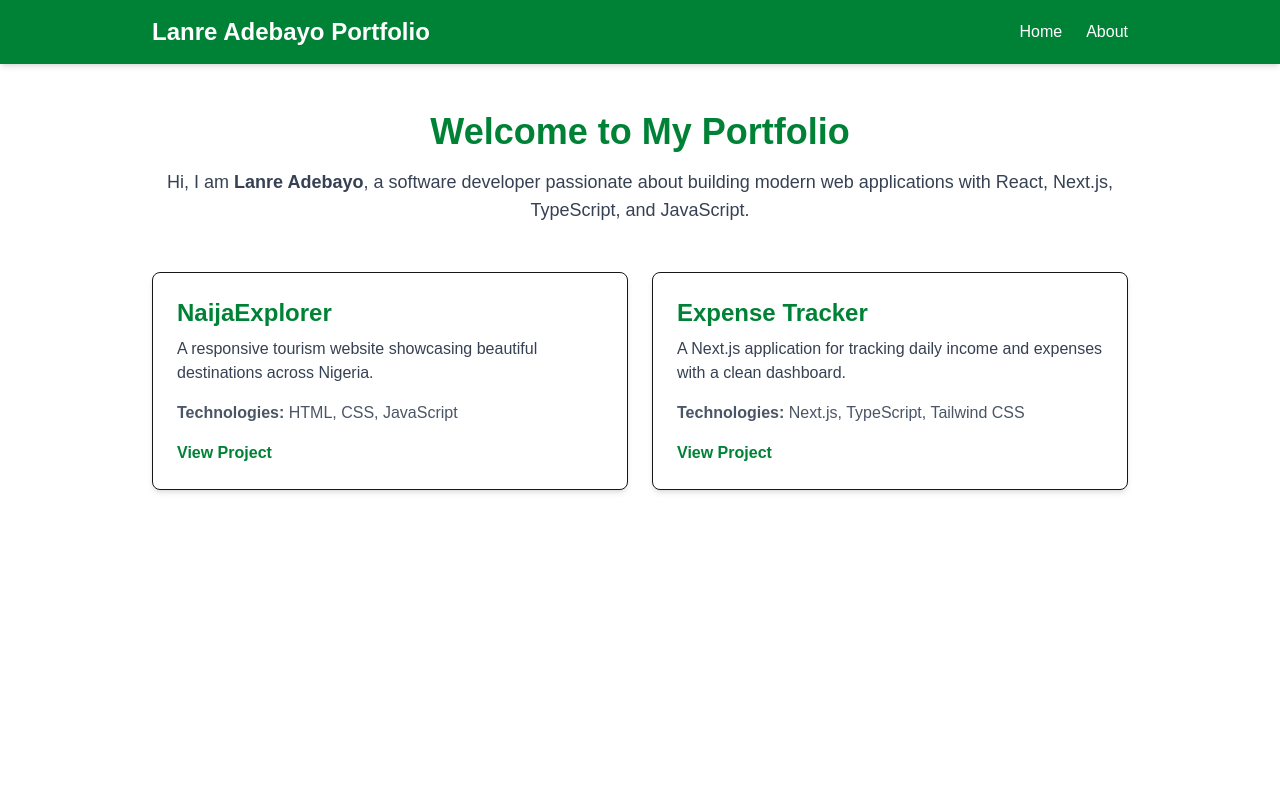
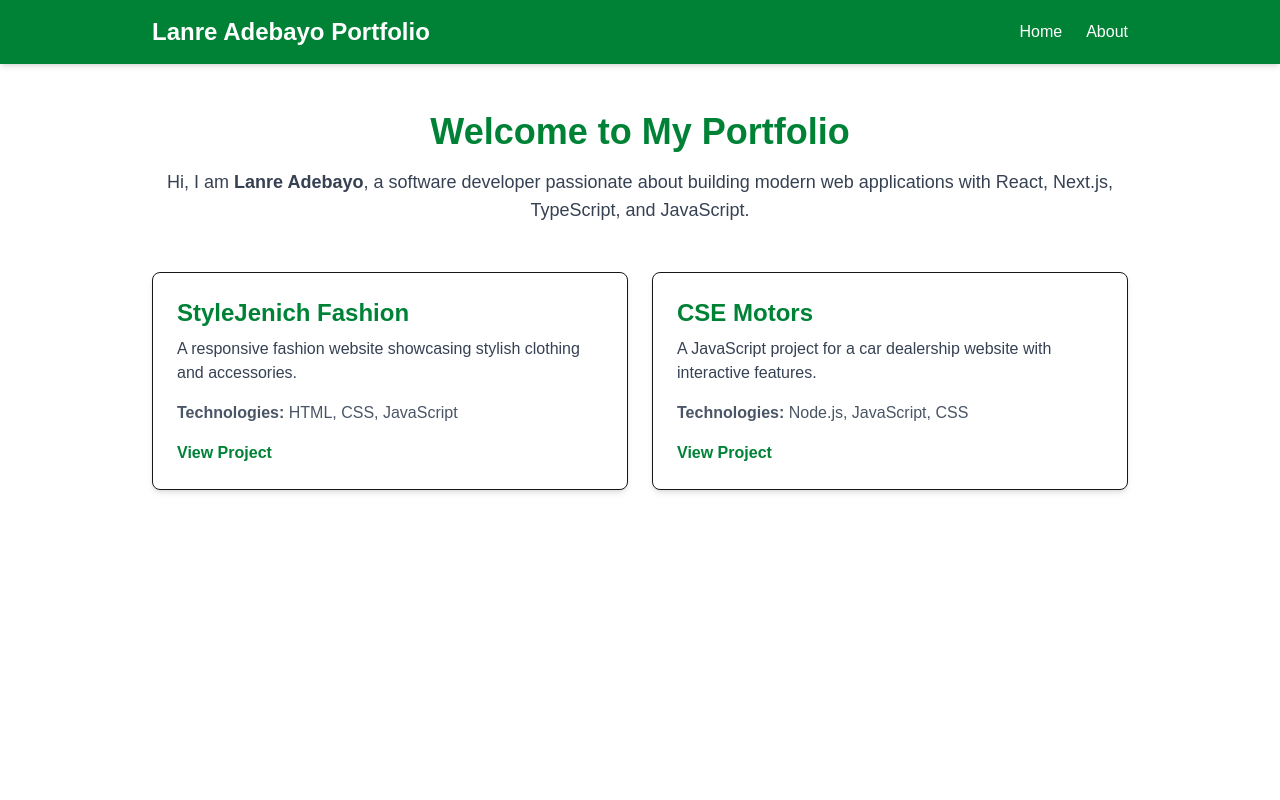
Before and after one commit to Lanreadebayo267/wdd430-portfolio, a Next.js app: page / in a window 1280 px wide. Shown: the top 800 px of the page. Built offline with nearby package versions, Linux system fonts and the light colour scheme.

Commit message:
Updated project details in Home page: changed titles, descriptions, technologies, and links for two projects.

```diff
--- a/app/page.tsx
+++ b/app/page.tsx
@@ -2,18 +2,18 @@ import ProjectList from "@/components/ProjectList";
 
 const projects = [
   {
-    title: "NaijaExplorer",
+    title: "StyleJenich Fashion",
     description:
-      "A responsive tourism website showcasing beautiful destinations across Nigeria.",
+      "A responsive fashion website showcasing stylish clothing and accessories.",
     technologies: ["HTML", "CSS", "JavaScript"],
-    link: "https://github.com/Lanreadebayo267/naijaexplorer",
+    link: "https://github.com/Lanreadebayo267/practice-codes",
   },
   {
-    title: "Expense Tracker",
+    title: "CSE Motors",
     description:
-      "A Next.js application for tracking daily income and expenses with a clean dashboard.",
-    technologies: ["Next.js", "TypeScript", "Tailwind CSS"],
-    link: "https://github.com/Lanreadebayo267/expense-tracker",
+      "A JavaScript project for a car dealership website with interactive features.",
+    technologies: ["Node.js", "JavaScript", "CSS"],
+    link: "https://github.com/Lanreadebayo267/cse340-projects",
   },
 ];
 
```
